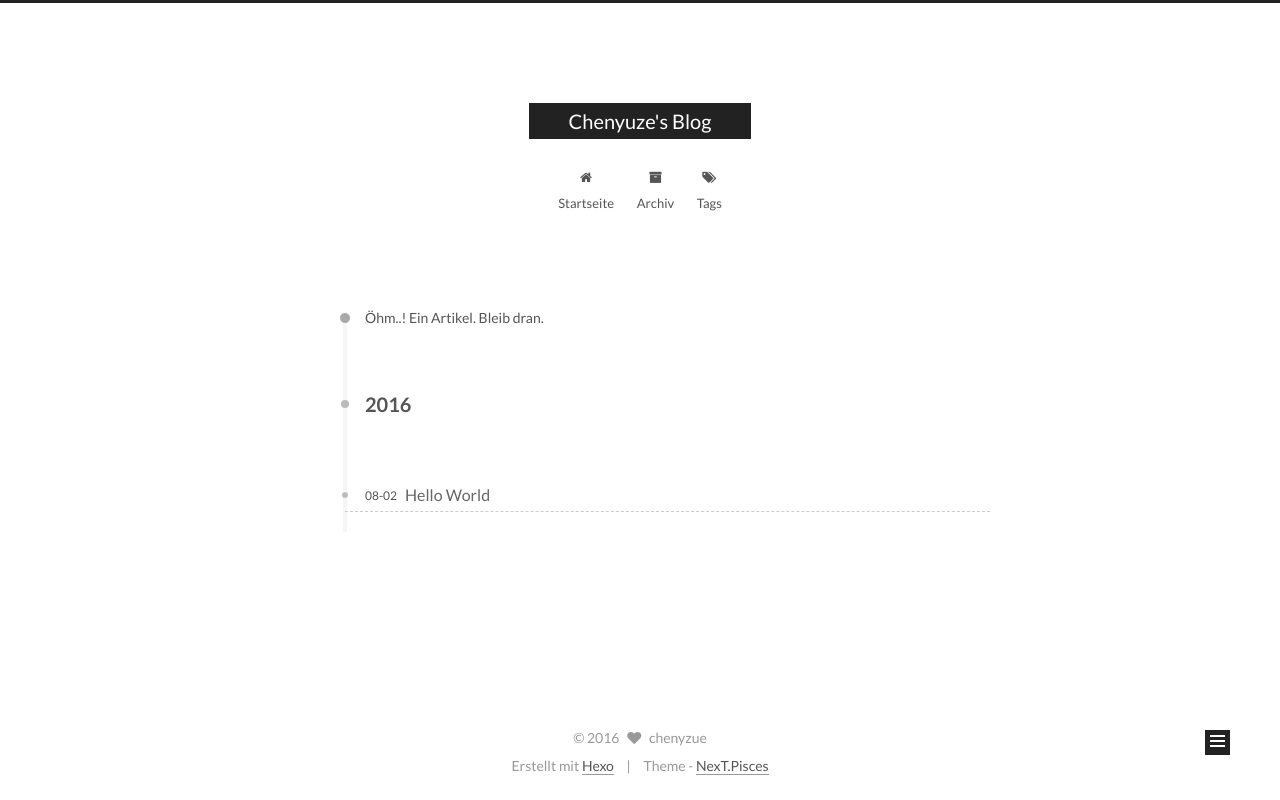
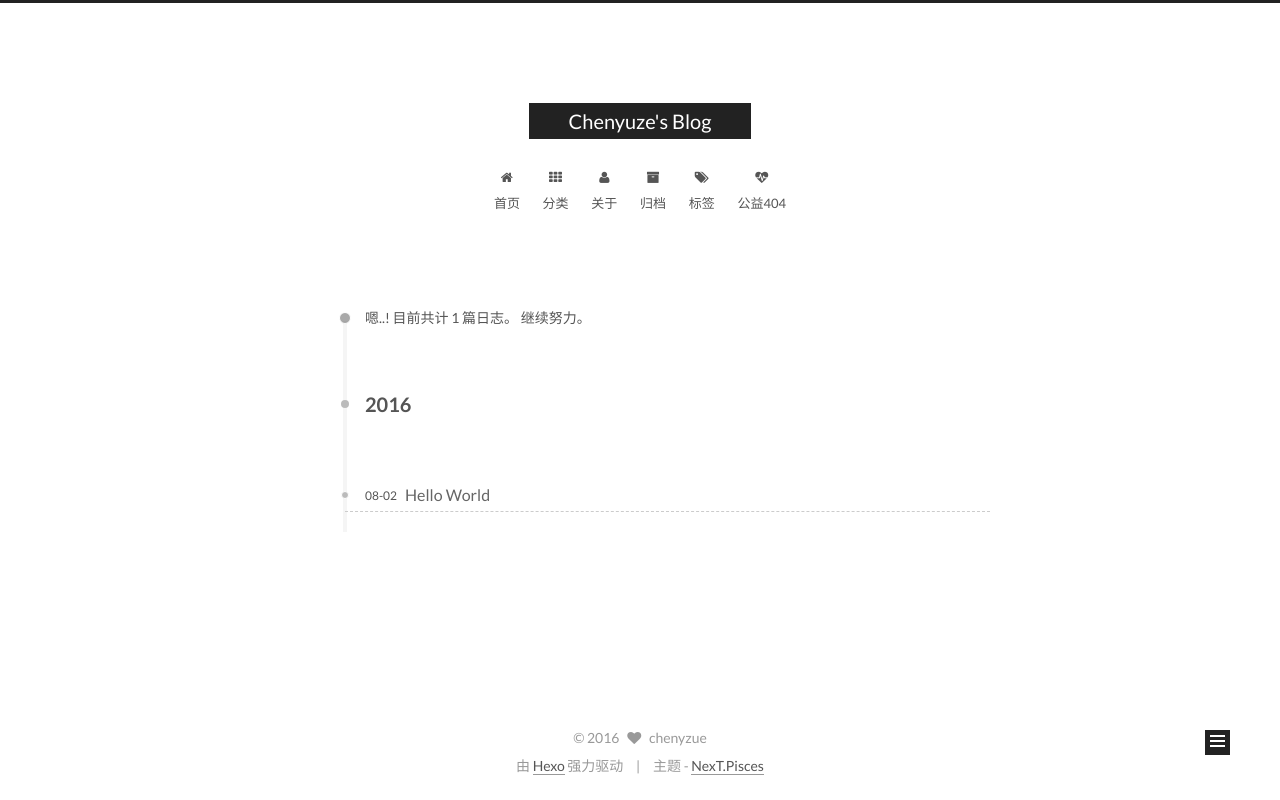
Before and after one commit to chenyuze/chenyuze.github.io, a plain HTML site: page archives/2016/08/index.html in a window 1280 px wide. Drawn offline with Linux system fonts and the light colour scheme.

Commit message:
Site updated: 2016-08-02 15:43:37

```diff
--- a/archives/2016/08/index.html
+++ b/archives/2016/08/index.html
@@ -102,7 +102,7 @@
     motion: true,
     duoshuo: {
       userId: 0,
-      author: 'Author'
+      author: '博主'
     }
   };
 </script>
@@ -112,10 +112,10 @@
 
   <link rel="canonical" href="http://yoursite.com/archives/2016/08/"/>
 
-  <title> Archiv | Chenyuze's Blog </title>
+  <title> 归档 | Chenyuze's Blog </title>
 </head>
 
-<body itemscope itemtype="http://schema.org/WebPage" lang="zh-CN">
+<body itemscope itemtype="http://schema.org/WebPage" lang="zh-Hans">
 
 
 
@@ -170,7 +170,27 @@
 
               <i class="menu-item-icon fa fa-fw fa-home"></i> <br />
 
-            Startseite
+            首页
+          </a>
+        </li>
+
+
+        <li class="menu-item menu-item-categories">
+          <a href="/categories" rel="section">
+
+              <i class="menu-item-icon fa fa-fw fa-th"></i> <br />
+
+            分类
+          </a>
+        </li>
+
+
+        <li class="menu-item menu-item-about">
+          <a href="/about" rel="section">
+
+              <i class="menu-item-icon fa fa-fw fa-user"></i> <br />
+
+            关于
           </a>
         </li>
 
@@ -180,7 +200,7 @@
 
               <i class="menu-item-icon fa fa-fw fa-archive"></i> <br />
 
-            Archiv
+            归档
           </a>
         </li>
 
@@ -190,7 +210,17 @@
 
               <i class="menu-item-icon fa fa-fw fa-tags"></i> <br />
 
-            Tags
+            标签
+          </a>
+        </li>
+
+
+        <li class="menu-item menu-item-commonweal">
+          <a href="/404.html" rel="section">
+
+              <i class="menu-item-icon fa fa-fw fa-heartbeat"></i> <br />
+
+            公益404
           </a>
         </li>
 
@@ -220,7 +250,7 @@
 
 
 
-      Öhm..! Ein Artikel. Bleib dran.
+      嗯..! 目前共计 1 篇日志。 继续努力。
     </span>
 
 
@@ -310,7 +340,7 @@
           <div class="site-state-item site-state-posts">
             <a href="/archives">
               <span class="site-state-item-count">1</span>
-              <span class="site-state-item-name">Artikel</span>
+              <span class="site-state-item-name">日志</span>
             </a>
           </div>
 
@@ -357,11 +387,11 @@
 </div>
 
 <div class="powered-by">
-  Erstellt mit  <a class="theme-link" href="https://hexo.io">Hexo</a>
+  由 <a class="theme-link" href="https://hexo.io">Hexo</a> 强力驱动
 </div>
 
 <div class="theme-info">
-  Theme -
+  主题 -
   <a class="theme-link" href="https://github.com/iissnan/hexo-theme-next">
     NexT.Pisces
   </a>
```
Also changed, not shown: 2016/08/02/hello-world/index.html (+41 -11 lines), archives/2016/index.html (+40 -10 lines), archives/index.html (+40 -10 lines), index.html (+39 -9 lines).
